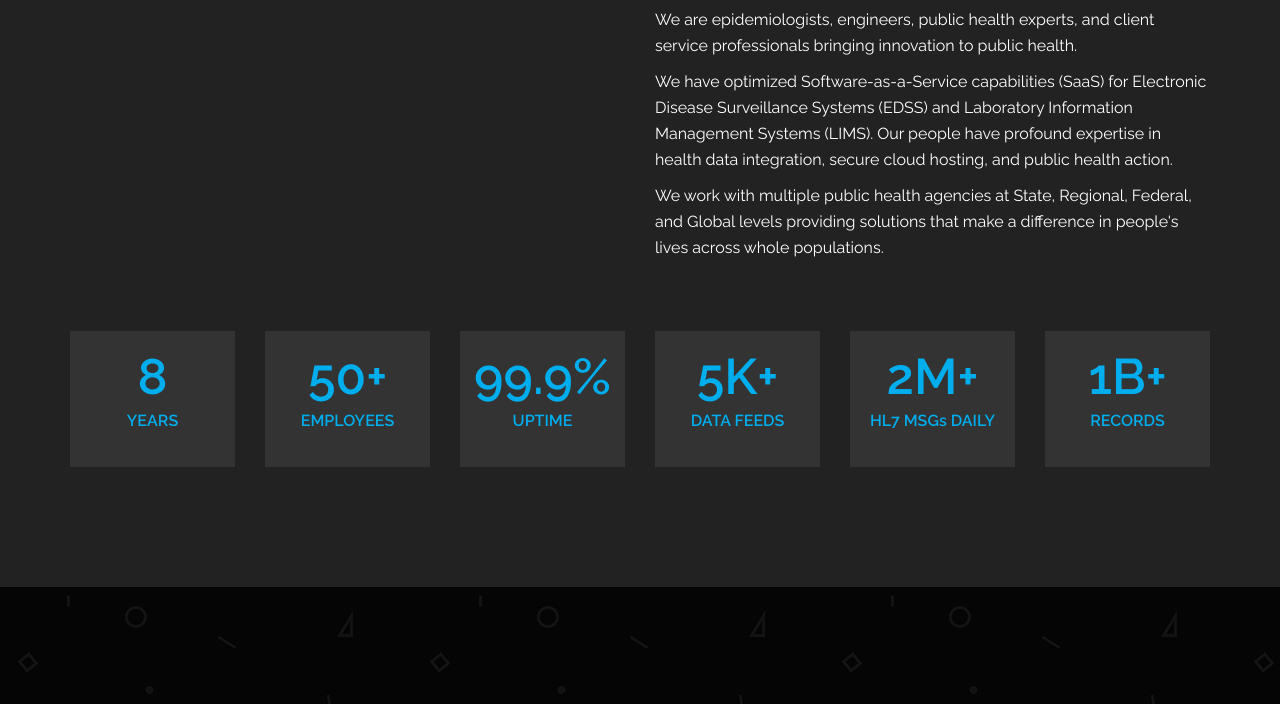
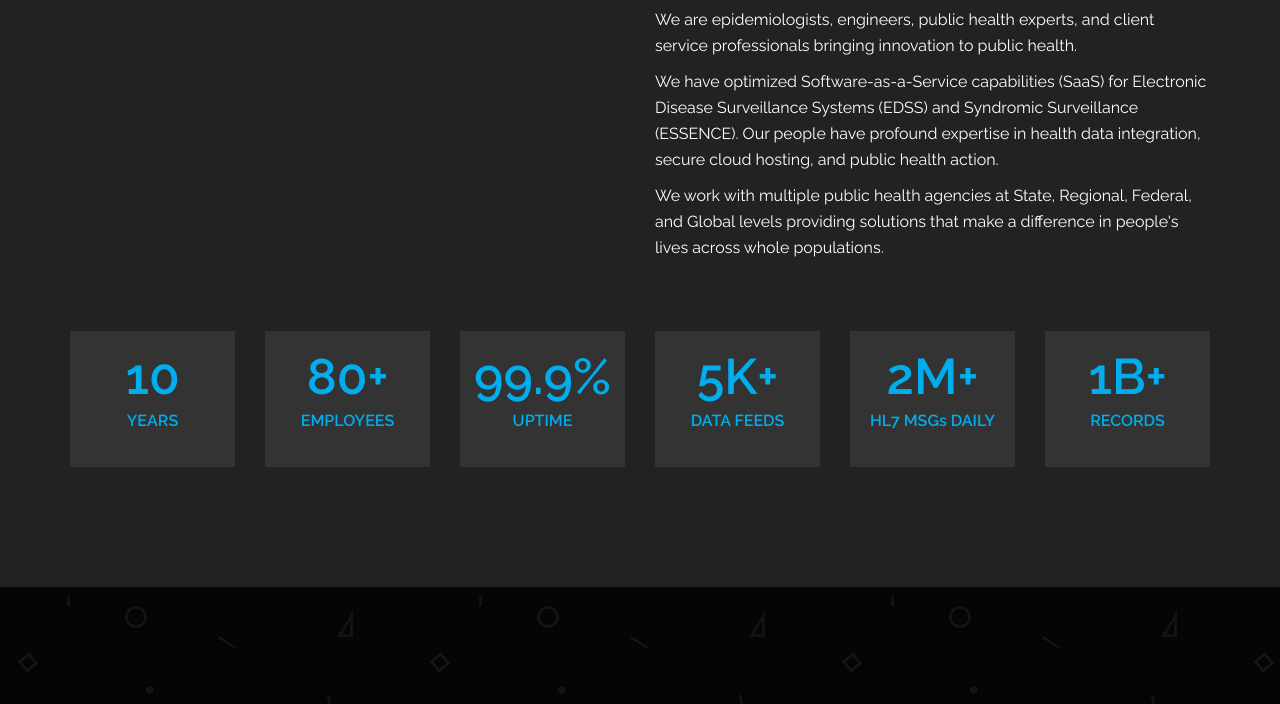
Before and after one commit to inductivehealth/inductivehealth.github.io, a plain HTML site: page index.html in a window 1280 px wide. Shown: the part 1416-2120 px from the top of the page. Drawn offline with Linux system fonts and the light colour scheme.

Commit message:
Update text / remove clients

```diff
--- a/index.html
+++ b/index.html
@@ -194,8 +194,9 @@
                             <p>Founded in 2013, InductiveHealth delivers scalable, flexible, cost-effective technology that enables professionals to respond effectively to public health threats and events.
                             </p>
 							<p>We are epidemiologists, engineers, public health experts, and client service professionals bringing innovation to public health.</p>
-							<p>We have optimized Software-as-a-Service capabilities (SaaS) for Electronic Disease Surveillance Systems (EDSS) and Laboratory Information Management Systems (LIMS). Our people have profound expertise in health data integration, secure cloud hosting, and public health action.
-                            </p>
+							<!-- <p>We have optimized Software-as-a-Service capabilities (SaaS) for Electronic Disease Surveillance Systems (EDSS) and Laboratory Information Management Systems (LIMS). Our people have profound expertise in health data integration, secure cloud hosting, and public health action.
+                            </p> -->
+                            <p>We have optimized Software-as-a-Service capabilities (SaaS) for Electronic Disease Surveillance Systems (EDSS) and Syndromic Surveillance (ESSENCE). Our people have profound expertise in health data integration, secure cloud hosting, and public health action.</p>
                             <p>We work with multiple public health agencies at State, Regional, Federal, and Global levels providing solutions that make a difference in people's lives across whole populations.
                             </p>
                         </div>
@@ -205,12 +206,12 @@
                 <!-- Row 2 Starts -->
                 <div class="row fun-facts">
                     <div class="col-xs-6 col-sm-4 col-md-2">
-                        <div class="white-box animated" data-animation="flipInY" data-animation-delay="1200"><span class="counter">8</span><br>
+                        <div class="white-box animated" data-animation="flipInY" data-animation-delay="1200"><span class="counter">10</span><br>
                             YEARS
                         </div>
                     </div>
                     <div class="col-xs-6 col-sm-4 col-md-2">
-                        <div class="white-box animated" data-animation="flipInX" data-animation-delay="1400"><span>50+</span><br>
+                        <div class="white-box animated" data-animation="flipInX" data-animation-delay="1400"><span>80+</span><br>
                             EMPLOYEES
                         </div>
                     </div>
@@ -467,9 +468,9 @@
                         </div>
                         <!-- Logo 2 Ends -->
                         <!-- Logo 3 Starts -->
-                        <div class="col-xs-6 col-md-4 c-logo animated" data-animation="fadeInUp" data-animation-delay="1400">
+                       <!--  <div class="col-xs-6 col-md-4 c-logo animated" data-animation="fadeInUp" data-animation-delay="1400">
                             <img src="images/clients/3.png" class="img-responsive" alt="">
-                        </div>
+                        </div> -->
                         <!-- Logo 3 Ends -->
                         <!-- Logo 4 Starts -->
                         <div class="col-xs-6 col-md-4 c-logo animated" data-animation="fadeInUp" data-animation-delay="1600">
@@ -482,9 +483,9 @@
                         </div>
                         <!-- Logo 5 Ends -->
                         <!-- Logo 6 Starts -->
-                        <div class="col-xs-6 col-md-4 c-logo animated" data-animation="fadeInUp" data-animation-delay="2000">
+                       <!--  <div class="col-xs-6 col-md-4 c-logo animated" data-animation="fadeInUp" data-animation-delay="2000">
                             <img src="images/clients/6.png" class="img-responsive" alt="">
-                        </div>
+                        </div> -->
                         <!-- Logo 6 Ends -->
                         <!-- Logo 7 Starts -->
                         <div class="col-xs-6 col-md-4 c-logo animated" data-animation="fadeInUp" data-animation-delay="2200">
@@ -492,9 +493,9 @@
                         </div>
                         <!-- Logo 7 Ends -->
                         <!-- Logo 8 Starts -->
-                        <div class="col-xs-6 col-md-4 c-logo animated" data-animation="fadeInUp" data-animation-delay="2400">
+                       <!--  <div class="col-xs-6 col-md-4 c-logo animated" data-animation="fadeInUp" data-animation-delay="2400">
                             <img src="images/clients/8.png" class="img-responsive" alt="">
-                        </div>
+                        </div> -->
                         <!-- Logo 8 Ends -->
                         <!-- Logo 9 Starts -->
                         <div class="col-xs-6 col-md-4 c-logo animated" data-animation="fadeInUp" data-animation-delay="2600">
@@ -643,7 +644,7 @@
                             <ul>
                                 <li><b>ELR onboarding surge</b>, to bring in more timely COVID-19 electronic lab data</li>
                                 <li><b>NBS / EpiTrax SaaS</b>, to provide turn-key, fully-managed disease surveillance software and integrations</li>
-                                <li><b>LIMS SaaS</b>, to provide a lab information system for your public health lab or other pop-up testing sites using leading open source LIS packages</li>
+                               <!--  <li><b>LIMS SaaS</b>, to provide a lab information system for your public health lab or other pop-up testing sites using leading open source LIS packages</li> -->
                                 <li><b>Syndromic SaaS</b>, to enable visibility into ED and hospitalization data and link this data to your other epi datasets</li>
                                 <li><b>eCR onboarding</b>, to enable the next generation of clinical-to-public health integrations</li>
                             </ul>
```
